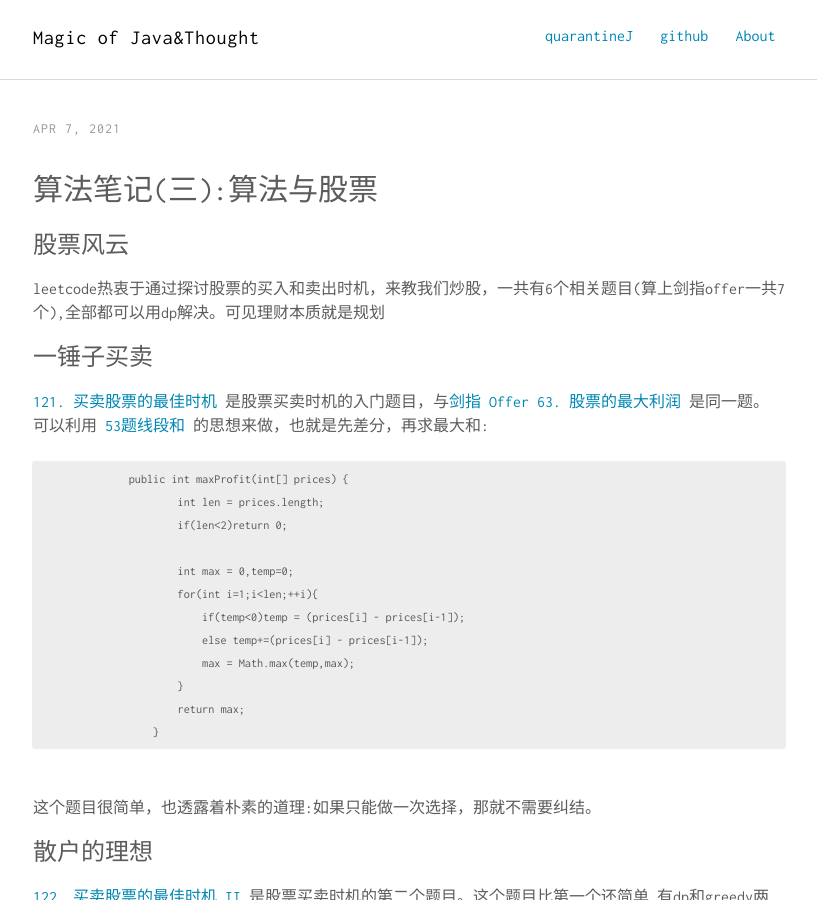
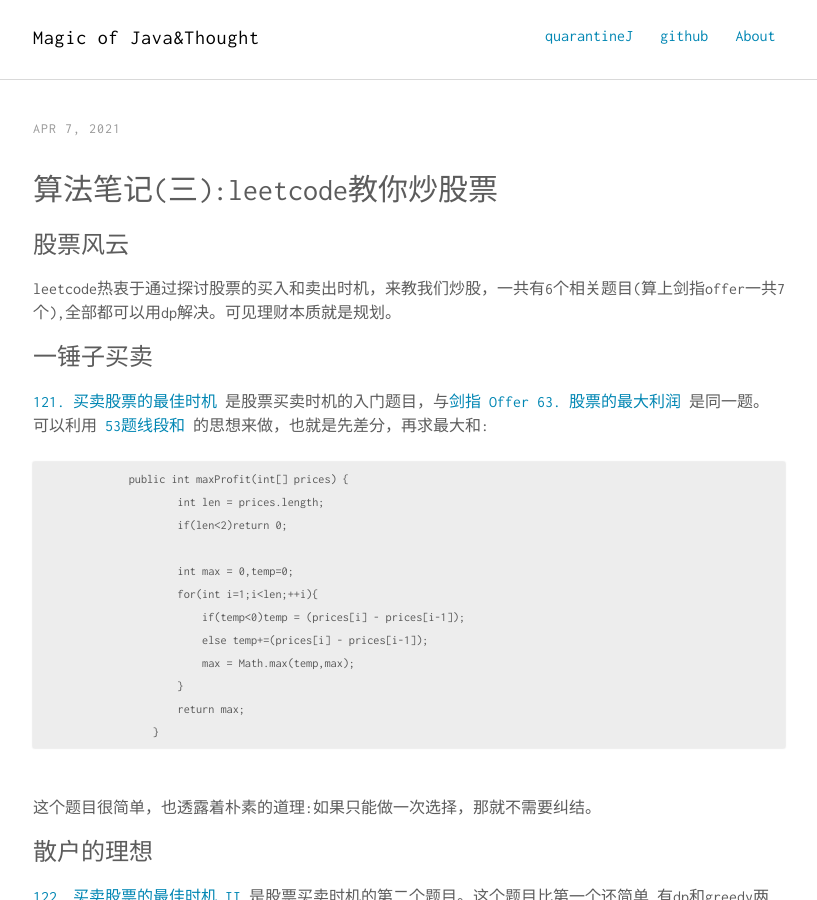
Before and after one commit to rongjoker/rongjoker.github.io, a Jekyll site: the page built from _posts/2021-04-07-algorithem3stock.md, in a window 1280 px wide and 900 px high. Shown: the whole window, without its empty margins (231-1048 px from the left). Built offline with Jekyll 4.4.1, drawn with Linux system fonts in a browser that asks for light colours; comment, search, counter and statistics services are not loaded.

Commit message:
leetcode教你炒股票

```diff
--- a/_posts/2021-04-07-algorithem3stock.md
+++ b/_posts/2021-04-07-algorithem3stock.md
@@ -1,10 +1,10 @@
 ---
 layout: post
-title: 算法笔记(三):算法与股票
+title: 算法笔记(三):leetcode教你炒股票
 ---
 
 ### 股票风云
-leetcode热衷于通过探讨股票的买入和卖出时机，来教我们炒股，一共有6个相关题目(算上剑指offer一共7个),全部都可以用dp解决。可见理财本质就是规划<br>
+leetcode热衷于通过探讨股票的买入和卖出时机，来教我们炒股，一共有6个相关题目(算上剑指offer一共7个),全部都可以用dp解决。可见理财本质就是规划。<br>
 
 
 
```
